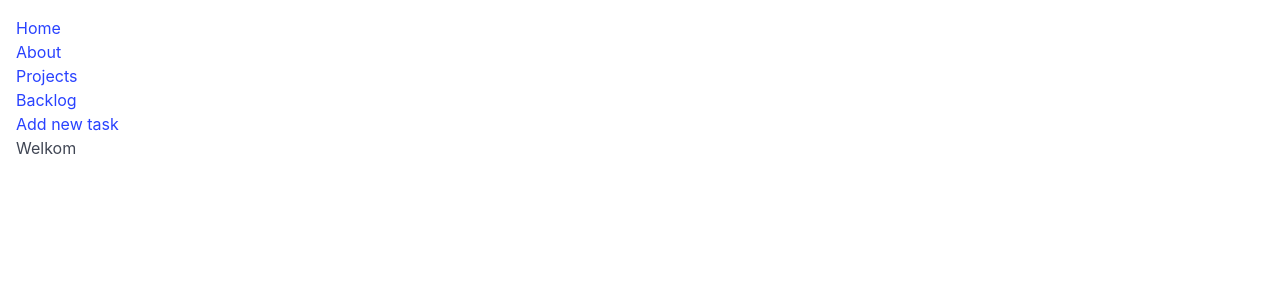
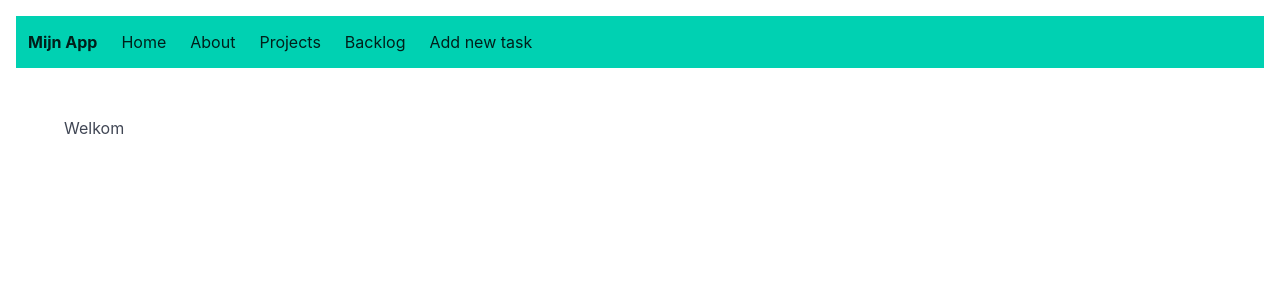
Before and after one commit to pgm-2425-programming-4/final-project-ArneDeRese, a React (Vite) app in the folder client/: page / in a window 1280 px wide. Shown: the top 300 px of the page. Built offline with nearby package versions, Linux system fonts and the light colour scheme.

Commit message:
styling root added

```diff
--- a/client/src/routes/__root.jsx
+++ b/client/src/routes/__root.jsx
@@ -5,34 +5,45 @@ import { TanStackRouterDevtools } from "@tanstack/react-router-devtools";
 const queryClient = new QueryClient();
 
 function NotFound() {
-  return <div>Pagina niet gevonden</div>;
+  return <div className="notification is-danger">Pagina niet gevonden</div>;
 }
 
 export const Route = createRootRoute({
   component: () => (
     <QueryClientProvider client={queryClient}>
-      {
-        <nav>
-          <ul>
-            <li>
-              <Link to="/">Home</Link>
-            </li>
-            <li>
-              <Link to="/about">About</Link>
-            </li>
-            <li>
-              <Link to="/projects/$projectsId">Projects</Link>
-            </li>
-            <li>
-              <Link to="/backlog/$backlog">Backlog</Link>
-            </li>
-            <li>
-              <Link to="/post/$post">Add new task</Link>
-            </li>
-          </ul>
-        </nav>
-      }
-      <Outlet />
+      <nav className="navbar is-primary" role="navigation" aria-label="main navigation">
+        <div className="navbar-brand">
+          <Link to="/" className="navbar-item has-text-weight-bold">
+            Mijn App
+          </Link>
+        </div>
+        <div className="navbar-menu">
+          <div className="navbar-start">
+            <Link to="/" className="navbar-item">
+              Home
+            </Link>
+            <Link to="/about" className="navbar-item">
+              About
+            </Link>
+            <Link to="/projects/$projectsId" className="navbar-item">
+              Projects
+            </Link>
+            <Link to="/backlog/$backlog" className="navbar-item">
+              Backlog
+            </Link>
+            <Link to="/post/nieuw" className="navbar-item">
+              Add new task
+            </Link>
+          </div>
+        </div>
+      </nav>
+
+      <section className="section">
+        <div className="container">
+          <Outlet />
+        </div>
+      </section>
+
       <TanStackRouterDevtools />
     </QueryClientProvider>
   ),
```
Also changed, not shown: client/src/index.css (indentation only).
